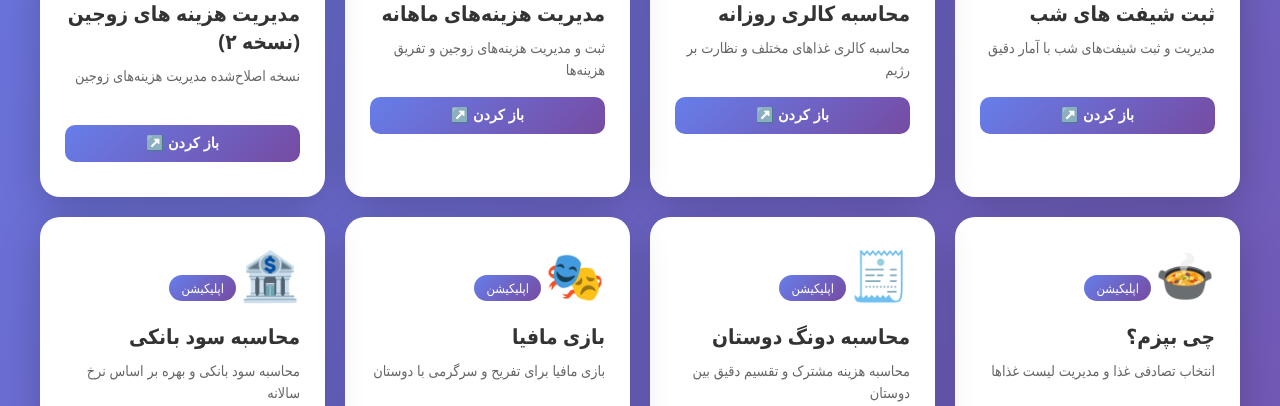
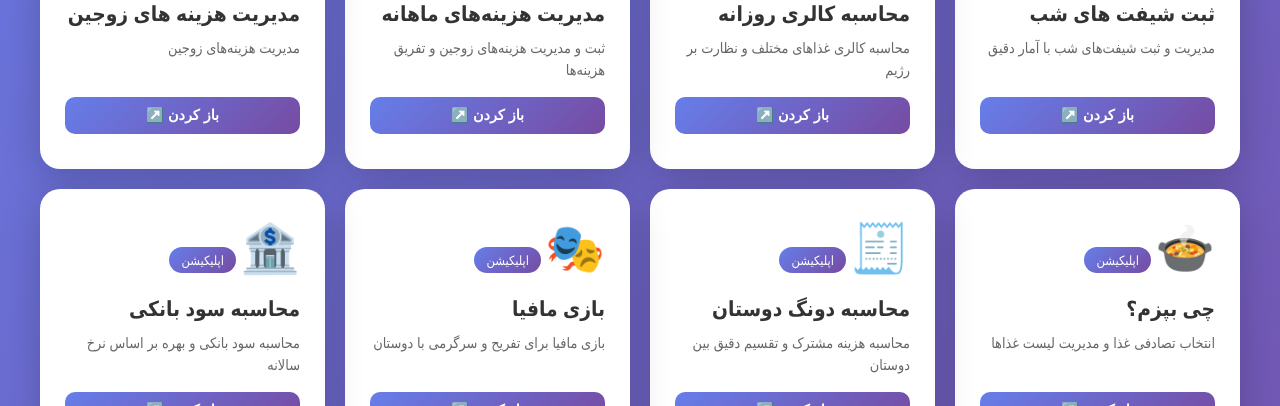
Before and after one commit to vnsh1368-nsh/app, a plain HTML site: page index.html in a window 1280 px wide. Shown: the part 694-1100 px from the top of the page. Drawn offline with Linux system fonts and the light colour scheme.

Commit message:
Update index.html

```diff
--- a/index.html
+++ b/index.html
@@ -314,9 +314,9 @@
                     url: 'https://vnsh1368-nsh.github.io/hazine'
                 },
                 {
-                    name: 'مدیریت هزینه های زوجین (نسخه ۲)',
+                    name: 'مدیریت هزینه های زوجین',
                     icon: '👫',
-                    description: 'نسخه اصلاح‌شده مدیریت هزینه‌های زوجین',
+                    description: 'مدیریت هزینه‌های زوجین',
                     url: 'https://vnsh1368-nsh.github.io/MH2'
                 },
                 {
```
